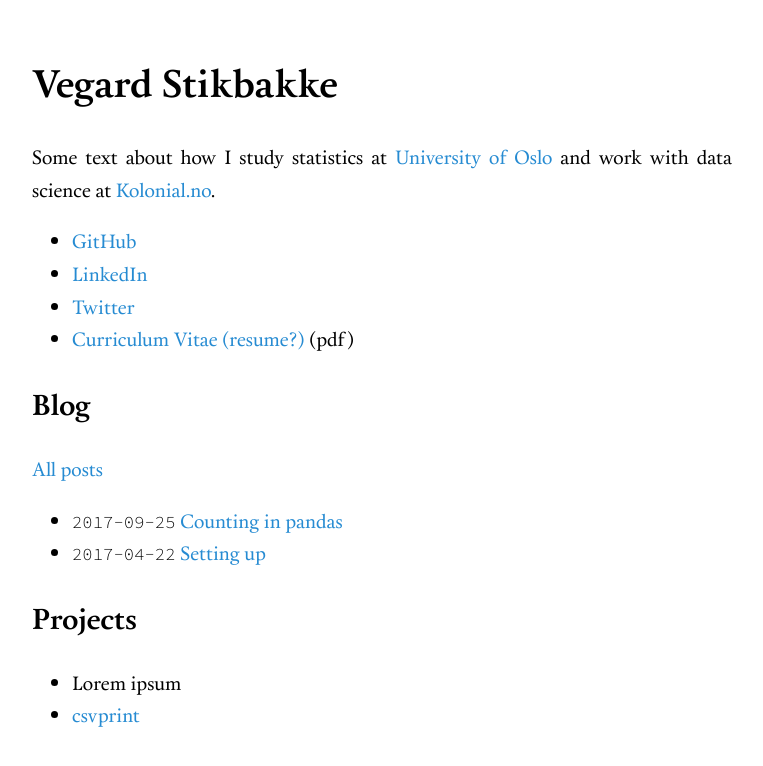
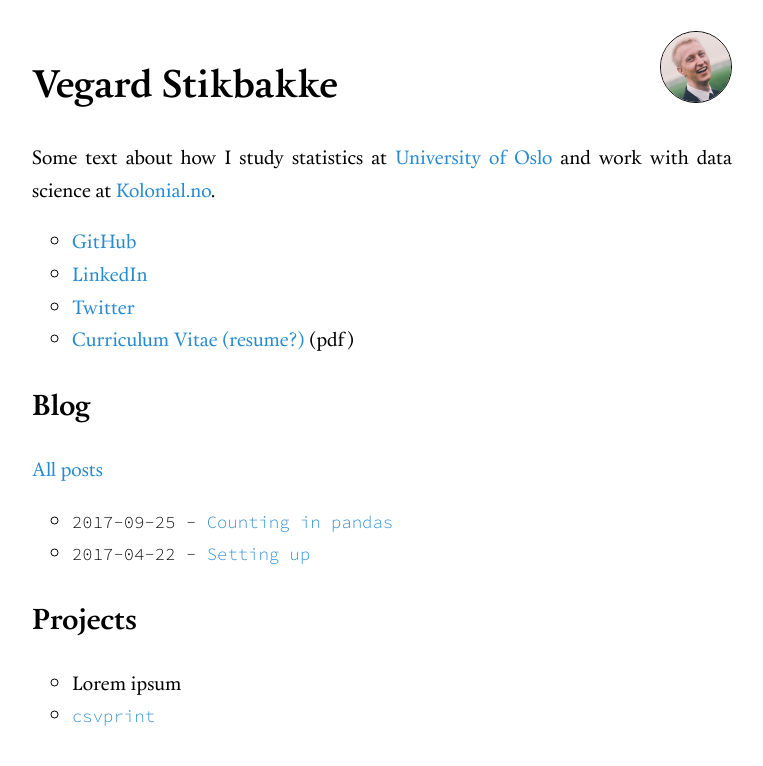
Before and after one commit to vegarsti/vegarsti.github.io, a Jekyll site: the page built from index.md, in a window 1280 px wide. Shown: the top 766 px of the page, without its empty margins (258-1021 px from the left). Built offline with Jekyll 4.4.1, drawn with Linux system fonts in a browser that asks for light colours.

Commit message:
Some style changes

```diff
--- a/_includes/page_head.html
+++ b/_includes/page_head.html
@@ -1,3 +1,3 @@
 <header>
-    <a href="/"><span class="header-link">Home</span></a>
+    <h3><span id='header-link'><a href="/">Home</a></span></h3>
 </header>
--- a/_layouts/blog.html
+++ b/_layouts/blog.html
@@ -5,7 +5,7 @@
 
 <body>
   <div class="main">
-    <a href="/">Home</a>
+    <span id='header-link'><h3><a href="/">Home</a></h3></span>
     {{ content }}
   </div>
 
--- a/_layouts/post.html
+++ b/_layouts/post.html
@@ -4,5 +4,6 @@ layout: default
 
 {% include page_head.html %}
 <h1>{{ page.title }}</h1>
+<p class="post-meta"><time datetime="{{ page.date | date_to_xmlschema }}" itemprop="datePublished">{{ page.date | date: "%b %-d, %Y" }}</time></p>
 {{ content }}
 {% include post_footer.html %}
--- a/css/style.css
+++ b/css/style.css
@@ -122,13 +122,21 @@ th {
   background-color: #f9f9f9;
 }
 
-
-.header-link {
-  a, a:link, a:visited, a:hover, a:active; {
-    color: #a8a8a8;
-  }
-}
-
 .highlight {
   border-left: 1px #f9f9f9;
 }
+
+.post-meta {
+  margin-top: -1rem;
+}
+
+ul {
+  list-style-type: circle;
+}
+
+li {
+  > ul,
+  > ol {
+    margin-bottom: 0;
+  }
+}
--- a/index.md
+++ b/index.md
@@ -4,6 +4,8 @@ title: Vegard Stikbakke | Vegard Stikbakke
 ---
 
 # Vegard Stikbakke
+<img id="face" src="../assets/img/favicon.ico" align="right" style="width: 10%; border-radius: 50%; border: 1px solid; margin: -110px 0 0 2px;">
+
 
 Some text about how I study statistics at [University of Oslo](http://google.com) and work with data science at [Kolonial.no](http://kolonial.no).
 
@@ -16,9 +18,9 @@ Some text about how I study statistics at [University of Oslo](http://google.com
 
 [All posts](/blog.html)
 {% for post in site.posts limit: 3 %}
-- `{{ post.date | date: "%Y-%m-%d" }}` [{{ post.title }}]({{ post.url }}) {% endfor %}
+- `{{ post.date | date: "%Y-%m-%d" }} - ` [`{{ post.title }}`]({{ post.url }}) {% endfor %}
 
 ## Projects
 
 - Lorem ipsum
-- [csvprint](http://github.com/vegarsti/csvprint)
+- [`csvprint`](http://github.com/vegarsti/csvprint)
```
Also changed, not shown: blog.md (+1 -1 lines).
